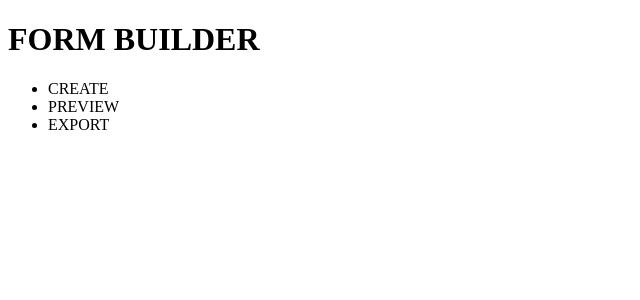
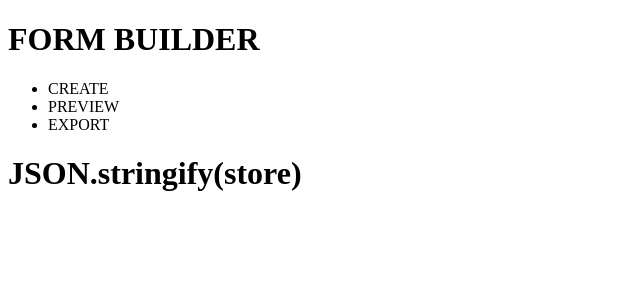
Before and after one commit to allenanle/FormBuilder, a React app: page / in a window 1280 px wide. Both pictures are taken after a click on the tab "EXPORT". Shown: the top 300 px of the page, without its empty margins (0-640 px from the left). Built offline with nearby package versions, Linux system fonts and the light colour scheme; the HTML template or start-up script is replaced by a standard one.

Commit message:
Modify name of every tab's index value from `eventKey` to `index`

```diff
--- a/src/components/Tabs.js
+++ b/src/components/Tabs.js
@@ -7,10 +7,10 @@ import AddInput from '../components/AddInput'
 
 
 export default ({ addInput, switchTab }) => {
-  const onClick = (current) => {
-    if (current === 0) {
+  const onSelect = (index) => {
+    if (index === 0) {
       switchTab('CREATE')
-    } else if (current === 1) {
+    } else if (index === 1) {
       switchTab('PREVIEW')
     } else {
       switchTab('EXPORT')
@@ -18,11 +18,11 @@ export default ({ addInput, switchTab }) => {
   }
 
   return (
-    <Tabs onSelect={ onClick }>
+    <Tabs onSelect={ onSelect }>
       <TabList>
-        <Tab eventKey={ 0 } value='CREATE'>CREATE</Tab>
-        <Tab eventKey={ 1 } value='PREVIEW'>PREVIEW</Tab>
-        <Tab eventKey={ 2 } value='EXPORT'>EXPORT</Tab>
+        <Tab index={ 0 }>CREATE</Tab>
+        <Tab index={ 1 }>PREVIEW</Tab>
+        <Tab index={ 2 }>EXPORT</Tab>
       </TabList>
 
       <TabPanel>
@@ -33,7 +33,7 @@ export default ({ addInput, switchTab }) => {
         <InputListContainer />
       </TabPanel>
       <TabPanel>
-        <InputListContainer />
+        <h1> JSON.stringify(store) </h1>
       </TabPanel>
     </Tabs>
   )
```
